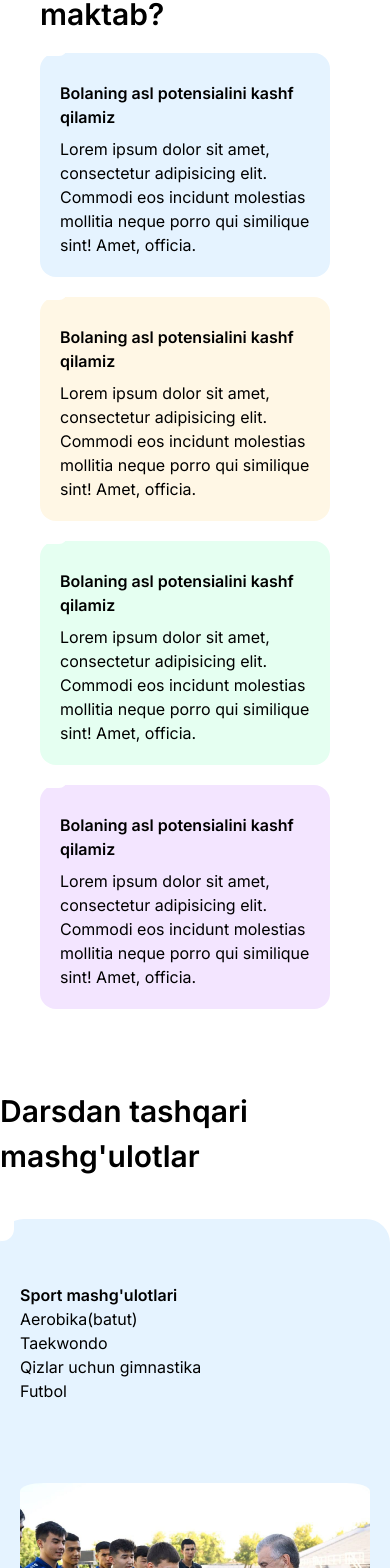
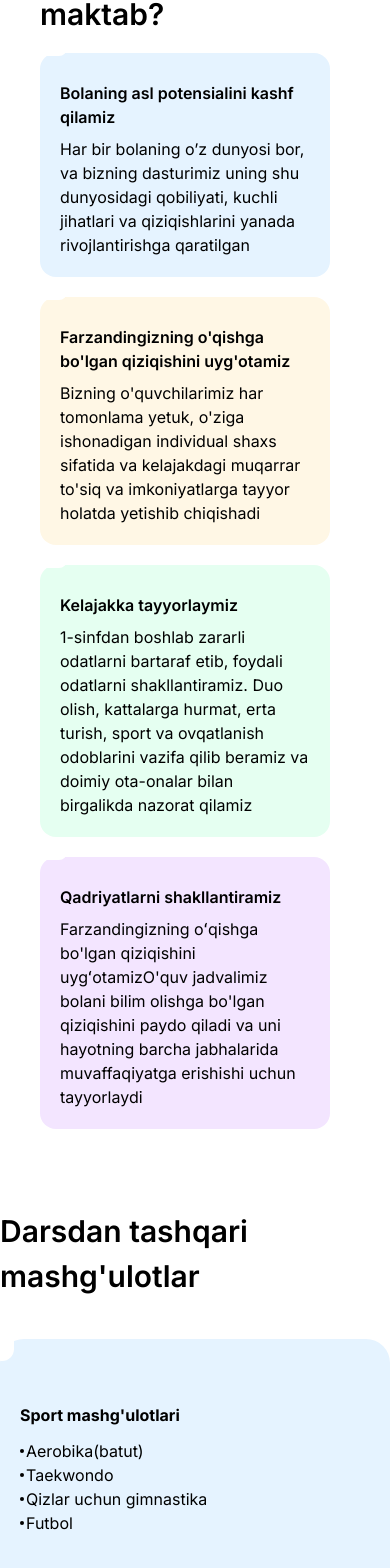
Before and after one commit to abbosnasriddinov6/School1, a Next.js app: page /about in a window 390 px wide. Shown: the part 1799-3367 px from the top of the page. Built offline with nearby package versions, Linux system fonts and the light colour scheme.

Commit message:
add responsive

```diff
--- a/src/app/about/page.tsx
+++ b/src/app/about/page.tsx
@@ -88,34 +88,35 @@ const About = () => {
               <h2 className="flex w-full justify-center lg:text-[50px] text-[30px] py-4 font-semibold">Nima uchun bizning maktab?</h2>
               <div className="flex items-center gap-5 w-full">
                 <div className="grid xl:grid-cols-2 sm:grid-cols-2 w-full  gap-5">
-                  <div className="bg-[#e5f3ff] sm:py-12 py-5 px-5 rounded-2xl  relative group">
+                  <div className="bg-[#e5f3ff] sm:py-8 py-5 px-5 rounded-2xl  relative group">
 
                     <i className="fa-solid fa-star-of-life absolute text-red-600 top-[-13px] left-[-5px] md:text-4xl text-xl bg-white rounded-full group-hover:rotate-180 duration-500 px-4 py-2"></i>
-                    <h4 className="font-semibold my-2 ">Bolaning asl potensialini kashf qilamiz</h4>
-                    <p>Lorem ipsum dolor sit amet, consectetur adipisicing elit. Commodi eos incidunt molestias
-                      mollitia neque porro qui similique sint! Amet, officia.</p>
+                    <h4 className="font-semibold my-2 font-bold text-">Bolaning asl potensialini kashf qilamiz</h4>
+                    <p>Har bir bolaning o’z dunyosi bor, va bizning dasturimiz uning shu dunyosidagi qobiliyati, kuchli jihatlari va qiziqishlarini yanada rivojlantirishga qaratilgan</p>
                   </div>
-                  <div className="bg-[#fff7e5] sm:py-12 py-5 px-5 rounded-2xl relative group">
+                  <div className="bg-[#fff7e5] sm:py-8 py-5 px-5 rounded-2xl relative group">
                     <i className="fa-solid fa-certificate absolute text-green-400 top-[-13px] left-[-5px] md:text-4xl text-xl bg-white rounded-full group-hover:rotate-180 duration-500 px-4 py-2"></i>
-                    <h4 className="font-semibold my-2 ">Bolaning asl potensialini kashf qilamiz</h4>
-                    <p>Lorem ipsum dolor sit amet, consectetur adipisicing elit. Commodi eos incidunt molestias
-                      mollitia neque porro qui similique sint! Amet, officia.</p>
+                    <h4 className="font-semibold my-2 font-bold text-">Farzandingizning o'qishga bo'lgan qiziqishini uyg'otamiz</h4>
+                    <p>Bizning o'quvchilarimiz har tomonlama yetuk, o'ziga ishonadigan individual shaxs sifatida va kelajakdagi muqarrar to'siq va imkoniyatlarga tayyor holatda yetishib chiqishadi
+
+                    </p>
                   </div>
-                  <div className="bg-[#e5fff1] sm:py-12 py-5 px-5 rounded-2xl relative group">
+                  <div className="bg-[#e5fff1] sm:py-8 py-5 px-5 rounded-2xl relative group">
                     <i className="fa-solid fa-virus absolute text-slate-400 top-[-13px] left-[-5px] md:text-4xl text-xl bg-white rounded-full group-hover:rotate-180 duration-500 px-4 py-2"></i>
-                    <h4 className="font-semibold my-2 ">Bolaning asl potensialini kashf qilamiz</h4>
-                    <p>Lorem ipsum dolor sit amet, consectetur adipisicing elit. Commodi eos incidunt molestias
-                      mollitia neque porro qui similique sint! Amet, officia.</p>
+                    <h4 className="font-semibold my-2 font-bold text-">Kelajakka tayyorlaymiz</h4>
+                    <p>1-sinfdan boshlab zararli odatlarni bartaraf etib, foydali odatlarni shakllantiramiz. Duo olish, kattalarga hurmat, erta turish, sport va ovqatlanish odoblarini vazifa qilib beramiz va doimiy ota-onalar bilan birgalikda nazorat qilamiz
+                    </p>
                   </div>
-                  <div className="bg-[#f3e5ff] sm:py-12 py-5 px-5 rounded-2xl relative group">
+                  <div className="bg-[#f3e5ff] sm:py-8 py-5 px-5 rounded-2xl relative group">
+
                     <i className="fa-solid fa-virus absolute text-orange-400 top-[-13px] left-[-5px] md:text-4xl text-xl bg-white rounded-full group-hover:rotate-180 duration-500 px-4 py-2"></i>
-                    <h4 className="font-semibold my-2 ">Bolaning asl potensialini kashf qilamiz</h4>
-                    <p>Lorem ipsum dolor sit amet, consectetur adipisicing elit. Commodi eos incidunt molestias
-                      mollitia neque porro qui similique sint! Amet, officia.</p>
+                    <h4 className="font-semibold my-2 font-bold text-">Qadriyatlarni shakllantiramiz</h4>
+                    <p>Farzandingizning oʻqishga bo'lgan qiziqishini uygʻotamizO'quv jadvalimiz bolani bilim olishga bo'lgan qiziqishini paydo qiladi va uni hayotning barcha jabhalarida muvaffaqiyatga erishishi uchun tayyorlaydi
+                    </p>
                   </div>
                 </div>
                 <div>
-                  <Image className="xl:h-[400px] hidden xl:block xl:w-[700px]" src={opacha} alt="" />
+                  <Image className="xl:h-[482px] hidden xl:block xl:w-[700px]" src={opacha} alt="" />
                 </div>
               </div>
             </div>
--- a/src/components/Darsdantash.tsx
+++ b/src/components/Darsdantash.tsx
@@ -14,41 +14,74 @@ const Darsdantash = () => {
                         <div className="px-5 bg-[#e5f3ff] rounded-3xl relative group">
                             <div className="">
                                 <i className="fa-solid fa-futbol absolute top-[-10px] left-[-10px] py-4 px-3 md:text-4xl text-xl bg-white text-cyan-400   rounded-full group-hover:rotate-90 duration-500"></i>
-                              <h3 className="font-semibold pt-16">Sport mashg'ulotlari</h3>
-                              <ul>
-                                  <li>Aerobika(batut)</li>
-                                  <li>Taekwondo</li>
-                                  <li>Qizlar uchun gimnastika</li>
-                                  <li>Futbol</li>
+                                <h3 className=" pt-16 font-bold ">Sport mashg'ulotlari</h3>
+                                <ul className="py-3 ">
+                                   <div className='flex items-center gap-[2px]'>
+                                    <div className="w-1 h-1 bg-black rounded-full"></div>
+                                    <li >Aerobika(batut)</li>
+                                   </div>
+                                   <div className='flex items-center gap-[2px]'>
+                                    <div className="w-1 h-1 bg-black rounded-full"></div>
+                                    <li >Taekwondo</li>
+                                   </div>
+                                   <div className='flex items-center gap-[2px]'>
+                                    <div className="w-1 h-1 bg-black rounded-full"></div>
+                                    <li >Qizlar uchun gimnastika</li>
+                                   </div>
+                                   <div className='flex items-center gap-[2px]'>
+                                    <div className="w-1 h-1 bg-black rounded-full"></div>
+                                    <li >Futbol</li>
+                                   </div>
+
+
                                 </ul>
                             </div>
-                          <Image className="rounded-3xl lg:mt-20 bg-contain sm:mt-32 mt-16 py-4 " src={boboy} alt="" />
+                            <Image className="rounded-3xl lg:mt-10 bg-contain sm:mt-32 mt-16 py-4 " src={boboy}  alt="" />
                         </div>
                         <div className="px-5 bg-[#fff7e5] rounded-3xl relative group">
                             <div className="">
                                 <i className="fa-solid fa-futbol absolute top-[-10px] left-[-10px] py-4 px-3 md:text-4xl text-xl bg-white text-pink-400   rounded-full group-hover:rotate-90 duration-500"></i>
-                              <h3 className="font-semibold pt-16">Sport mashg'ulotlari</h3>
-                              <ul>
-                                  <li>Aerobika(batut)</li>
-                                  <li>Taekwondo</li>
-                                  <li>Qizlar uchun gimnastika</li>
-                                  <li>Futbol</li>
+                                <h3 className=" pt-16 font-bold ">Madaniy sayohatlar</h3>
+                                <ul className="max-w-[300px] py-3">
+                                <div className='flex items-center gap-[2px]'>
+                                    <div className="w-1 h-1 bg-black rounded-full"></div>
+                                   </div>
+                                     <div className='flex items-center gap-[2px]'>
+                                    <div className="w-1 h-1 bg-black rounded-full"></div>
+                                   </div>
+
+                                   <div className='flex items-center gap-[2px]'>
+                                    <div className="w-1 h-1 bg-black rounded-full"></div>
+                                   </div>
+                                    <li>Muzey, tog’ va ma’rifiy ko’ngil-ochar maskanlarga ekskursiyalar</li>
+
+                                    <li>Muzey, tog’ va ma’rifiy ko’ngil-ochar maskanlarga ekskursiyalar</li>
+                                    <li>Zavod, o’quv markazlari kabi joylarga sayohatlar</li>
                                 </ul>
                             </div>
-                          <Image className="rounded-3xl lg:mt-20 bg-contain sm:mt-32 mt-16 py-4 " src={boboy} alt="" />
+
+
+
+
+
+
+
+
+
+                            <Image className="rounded-3xl lg:mt-10 bg-contain sm:mt-32 mt-16 py-4 " src={boboy} alt="" />
                         </div>
                         <div className="px-5 bg-[#f3e5ff] rounded-3xl relative group">
                             <div className="">
                                 <i className="fa-solid fa-futbol absolute top-[-10px] left-[-10px] py-4 px-3 md:text-4xl text-xl bg-white text-cyan-400   rounded-full group-hover:rotate-90 duration-500"></i>
-                              <h3 className="font-semibold pt-16">Sport mashg'ulotlari</h3>
-                              <ul>
-                                  <li>Aerobika(batut)</li>
-                                  <li>Taekwondo</li>
-                                  <li>Qizlar uchun gimnastika</li>
-                                  <li>Futbol</li>
+                                <h3 className=" pt-16 font-bold">Tadbir</h3>
+                                <ul className='py-3'>
+                                    <li>Psixologimiz har oy ota-onalar bilan bogʻlanib fikr almashishadi</li>
+                                    <li>Kurator boshlang’ich sinf ota-onalari bilan aloqada bo’ladi</li>
+                                    <li>O’rta va katta sinflar uchun tarbiyachi ota-onalar bilan ishlaydi</li>
+                                    <li>Yilda faqatgina 2 marta ota-onalar majlisi</li>
                                 </ul>
                             </div>
-                          <Image className="rounded-3xl lg:mt-20 bg-contain sm:mt-32 mt-16 py-4 " src={boboy} alt="" />
+                            <Image className="rounded-3xl lg:mt-10 bg-contain sm:mt-32 mt-16 py-4 " src={boboy} alt="" />
                         </div>
 
                     </div>
```
Also changed, not shown: src/components/Footer.tsx (+11 -4 lines). Lines whose indentation alone changed are shown as unchanged.
